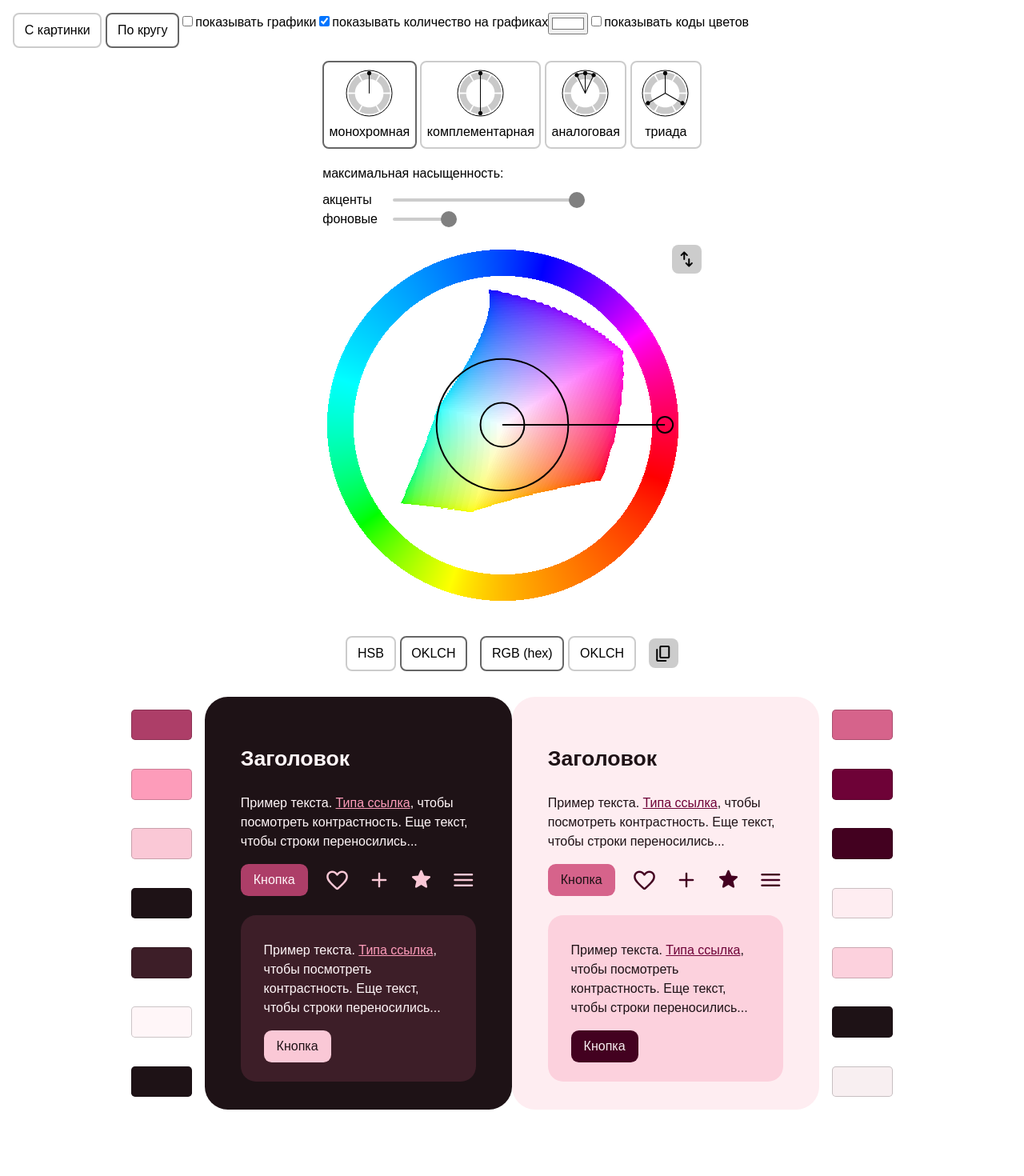
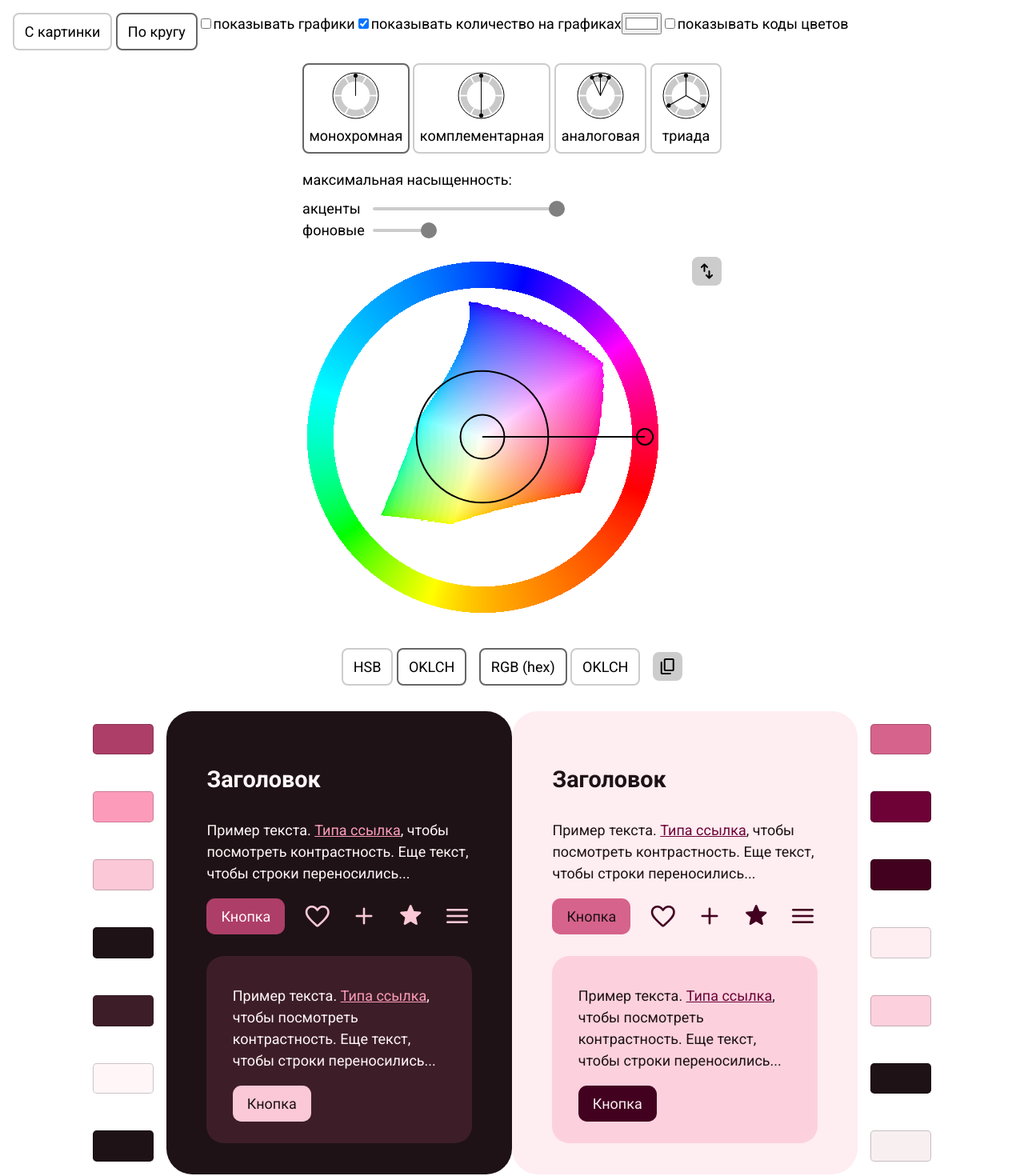
Before and after one commit to Milena42/colorGenerator, a Vue app: page /wheel in a window 1280 px wide. Shown: the top 1470 px of the page at 80% size. Before the commit the page ends 1403 px from the top, so only its background shows below. Built offline with nearby package versions, Linux system fonts and the light colour scheme.

Commit message:
feat: добавит шрифт

```diff
--- a/index.html
+++ b/index.html
@@ -6,6 +6,9 @@
     <meta name="viewport" content="width=device-width, initial-scale=1.0">
     <title>Vite App</title>
 
+    <link rel="preconnect" href="https://fonts.googleapis.com">
+    <link rel="preconnect" href="https://fonts.gstatic.com" crossorigin>
+    <link href="https://fonts.googleapis.com/css2?family=Roboto:wght@100..900&display=swap" rel="stylesheet">
     <link rel="stylesheet"
         href="https://fonts.googleapis.com/css2?family=Material+Symbols+Rounded:opsz,wght,FILL,GRAD@20..48,100..700,0..1,-50..200&icon_names=add,close,content_copy,favorite,menu,settings,star,swap_vert,tune" />
 </head>
--- a/src/assets/css/main.css
+++ b/src/assets/css/main.css
@@ -26,8 +26,8 @@ body,
     --fill-color: #808080;
 }
 body {
-    font-family: sans-serif;
-    font-size: 16px;
+    font-family: 'Roboto', sans-serif;
+    font-size: 18px;
     line-height: 1.5;
     font-weight: normal;
     font-style: normal;
--- a/src/mockupEditor/MockupPreview.vue
+++ b/src/mockupEditor/MockupPreview.vue
@@ -84,8 +84,6 @@ const cssColors = computed(() => getCssColors(props.colors, 'rgbHex'));
 .mockup {
     width: 24em;
 
-    font-size: 12pt;
-
     display: flex;
     flex-direction: column;
     align-items: flex-start;
@@ -100,13 +98,13 @@ const cssColors = computed(() => getCssColors(props.colors, 'rgbHex'));
 }
 
 .h {
-    font-size: 20pt;
+    font-size: 1.6em;
     font-weight: bold;
     margin: 0px;
 }
 
 .icon {
-    font-size: 2rem;
+    font-size: 2em;
 }
 
 .mockup-top {
```
